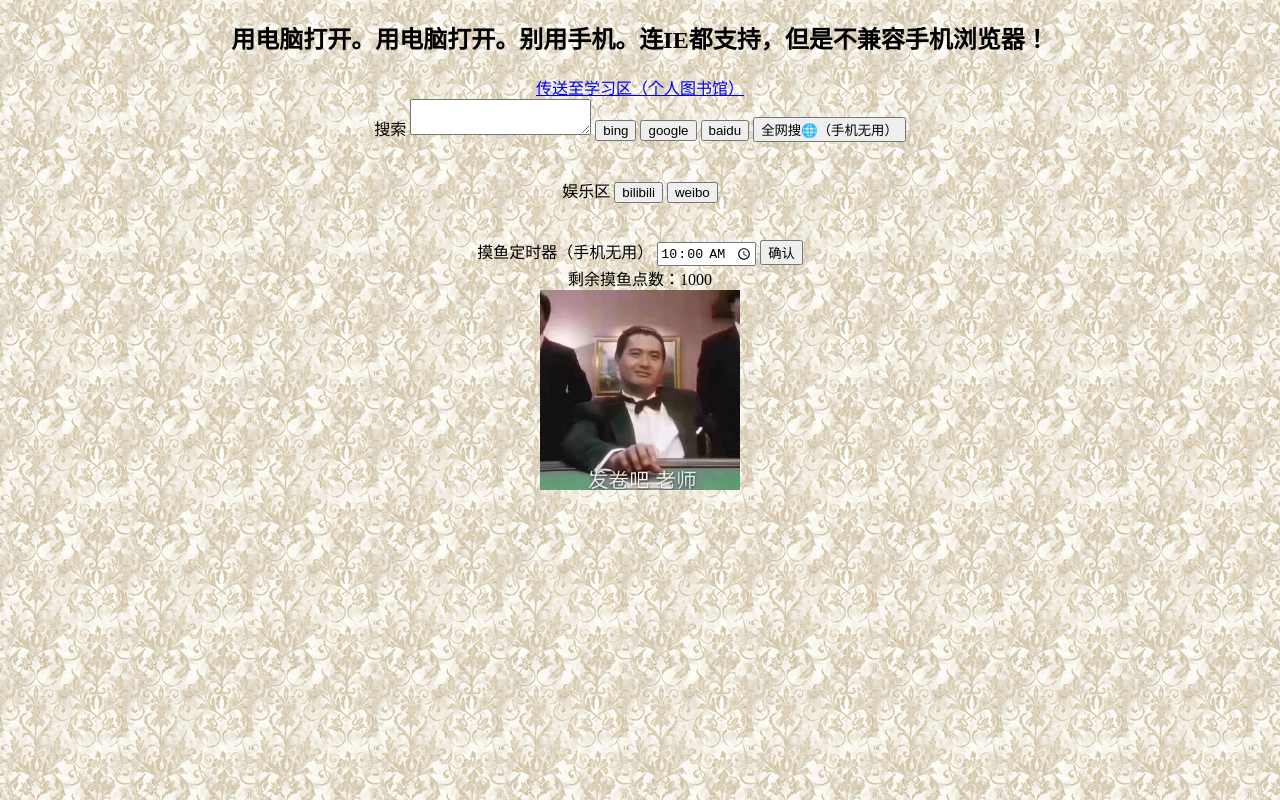
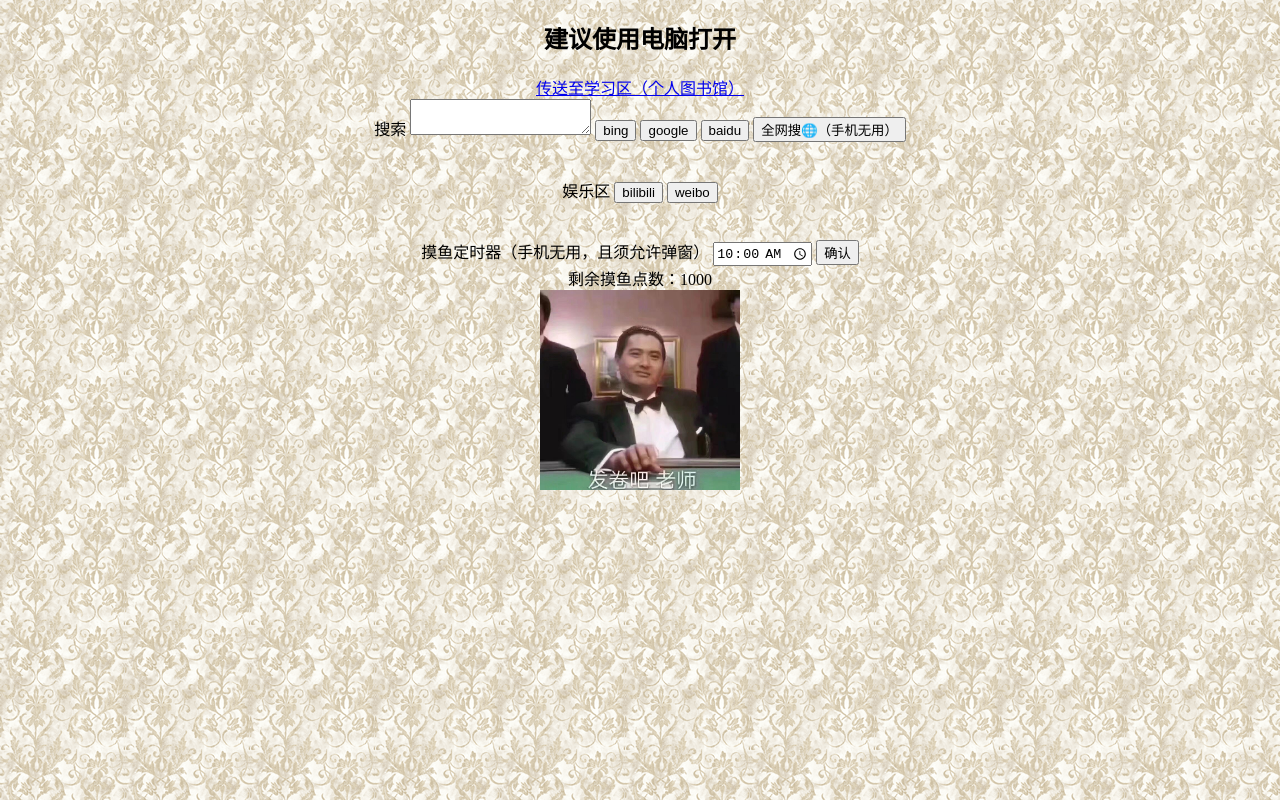
Before and after one commit to isaaczhao1/isaac_homepage, a plain HTML site: page index.html in a window 1280 px wide. Drawn offline with Linux system fonts and the light colour scheme.

Commit message:
Update index.html

```diff
--- a/index.html
+++ b/index.html
@@ -154,7 +154,7 @@
 		}
 	</style>
 	<body>
-		<h2>用电脑打开。用电脑打开。别用手机。连IE都支持，但是不兼容手机浏览器！</h2>
+		<h2>建议使用电脑打开</h2>
 		<a href="study.html">传送至学习区（个人图书馆）</a>
 		<div class="block">搜索
 		<textarea type="text" id="txt1" ></textarea>
@@ -167,7 +167,7 @@
 		<button type="button" class="play" id="bili">bilibili</button>
 		<button type="button" class="play" id="weibo">weibo</button>
 		<div><br/><br/></div>
-		<div class="block">摸鱼定时器（手机无用）
+		<div class="block">摸鱼定时器（手机无用，且须允许弹窗）
 		<input type="time" id="settime" value="10:00" />
 		<button type="button" id="settimeconfirm">确认</button>
 		<div id="points" title="注意：点数系统采用localStorage方法，刷新或关闭页面不会导致点数重置，但我进行版本更新时，您的点数将重置为1000。"></div>
```
